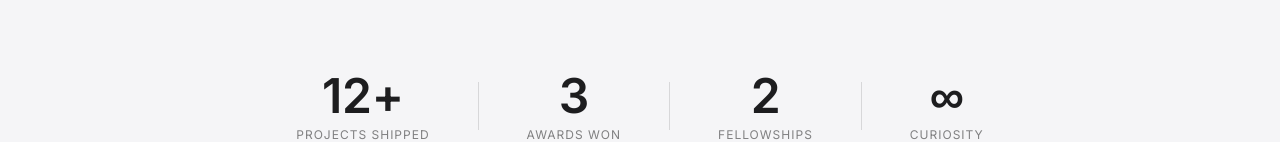
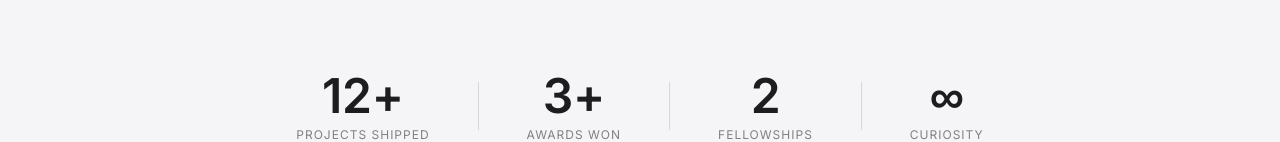
Before and after one commit to Rayan-Roshan21/Rayan_Roshan_website, a React (Vite) app in the folder Rayan_Roshan_Website/: page / in a window 1280 px wide. Shown: the part 810-952 px from the top of the page. Built offline with nearby package versions, Linux system fonts and the light colour scheme; no server answers.

Commit message:
Update infomration.

```diff
--- a/Rayan_Roshan_Website/src/Pages/Home.jsx
+++ b/Rayan_Roshan_Website/src/Pages/Home.jsx
@@ -122,7 +122,7 @@ function Home() {
             </div>
             <div className="home-stat__divider" aria-hidden="true" />
             <div className="home-stat__item">
-              <span className="home-stat__number">3</span>
+              <span className="home-stat__number">3+</span>
               <span className="home-stat__label">Awards Won</span>
             </div>
             <div className="home-stat__divider" aria-hidden="true" />
```
